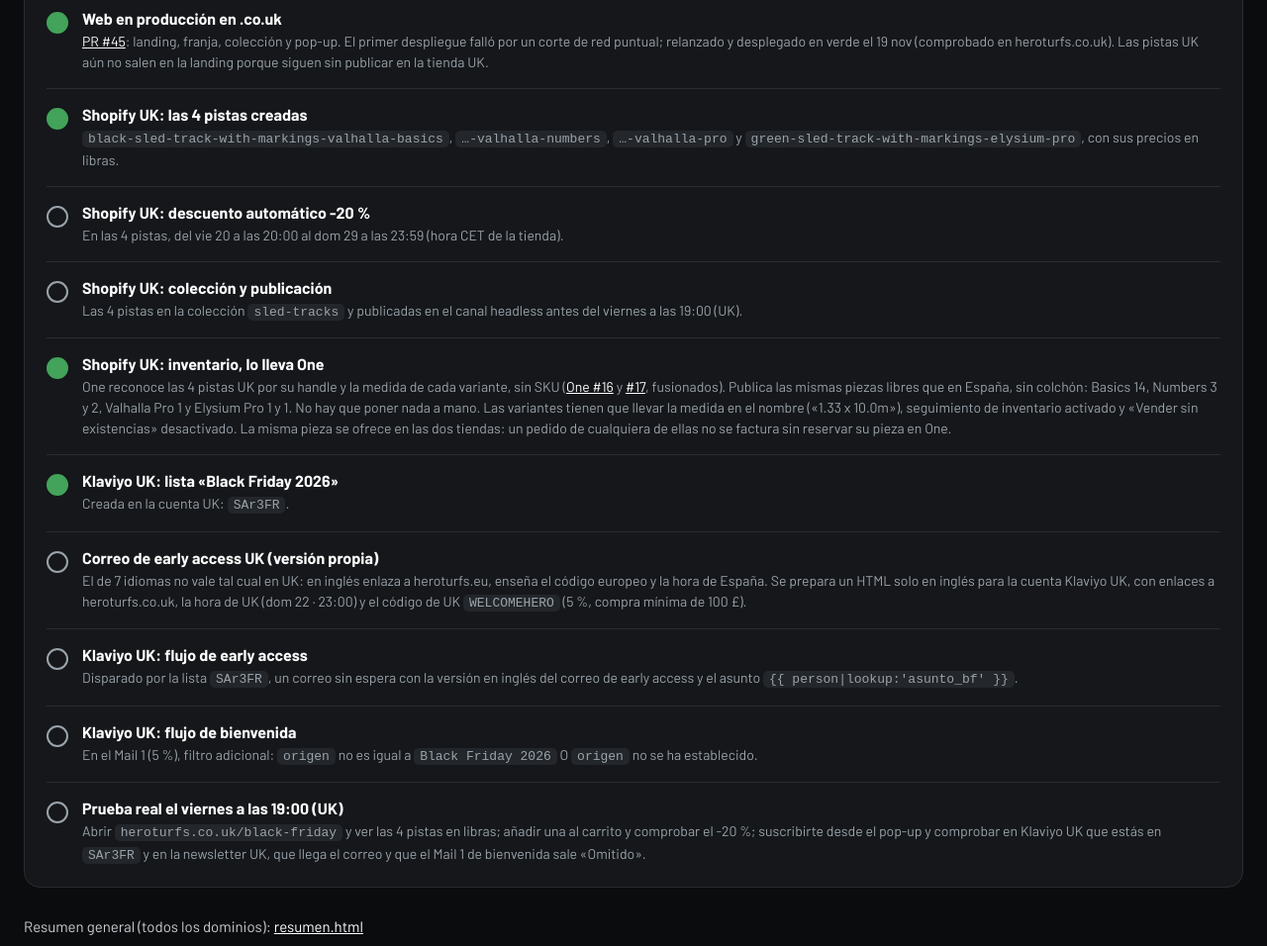
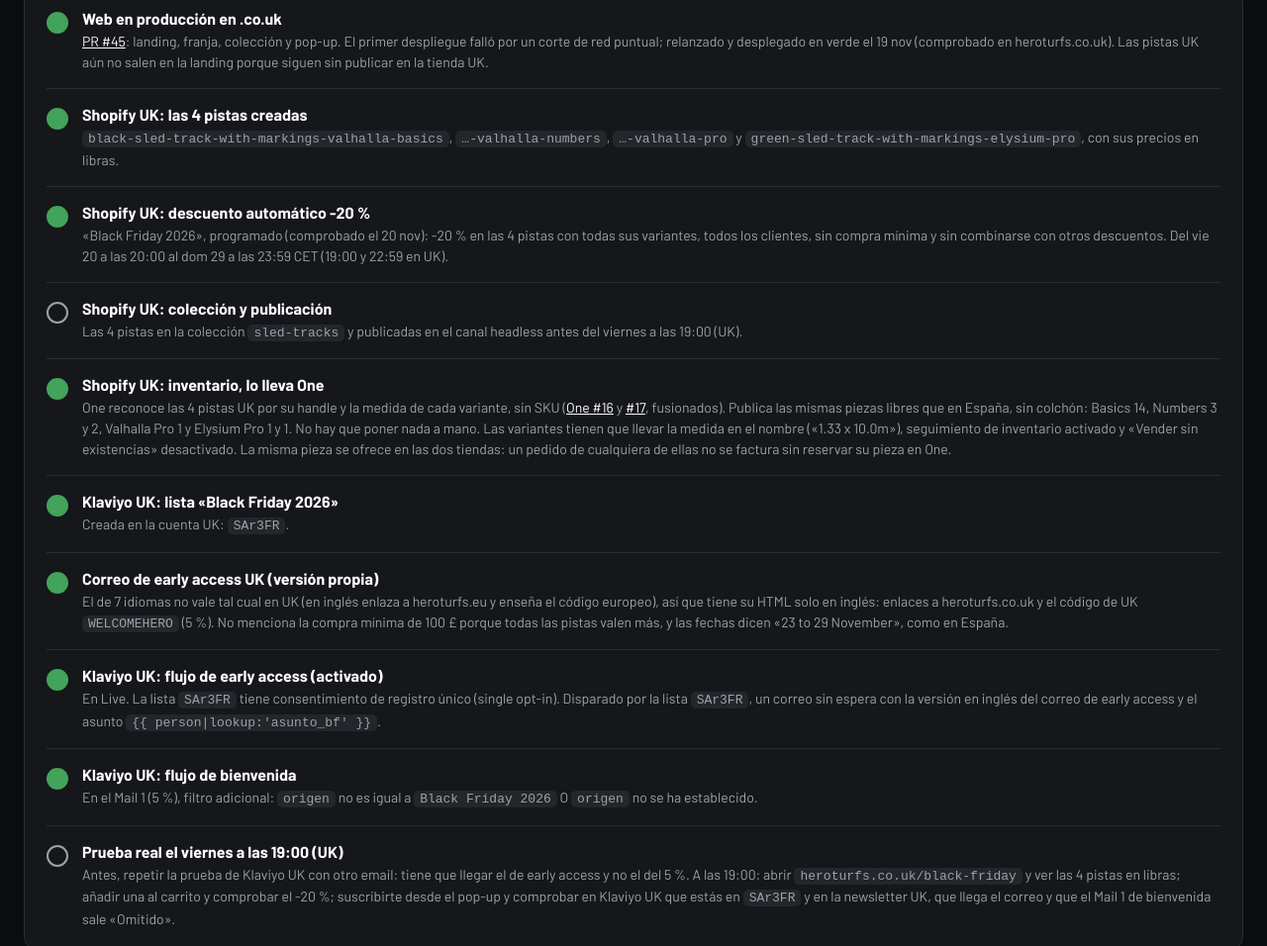
Before and after one commit to anarols/heroturfs-black-friday-2026, a plain HTML site: page resumen-uk.html in a window 1280 px wide. Shown: the part 1047-2003 px from the top of the page at 99% size. Drawn offline with Linux system fonts and the light colour scheme; a web font is replaced by a local one.

Commit message:
Resumen UK: descuento programado, correo y flujos de Klaviyo hechos

```diff
--- a/resumen-uk.html
+++ b/resumen-uk.html
@@ -99,14 +99,14 @@
   <div class="list">
     <div class="row done"><span class="dot"></span><div><b>Web en producción en .co.uk</b><span><a href="https://github.com/ROLSCARPETS/heroturfs-web-2026/pull/45" target="_blank">PR #45</a>: landing, franja, colección y pop-up. El primer despliegue falló por un corte de red puntual; relanzado y desplegado en verde el 19 nov (comprobado en heroturfs.co.uk). Las pistas UK aún no salen en la landing porque siguen sin publicar en la tienda UK.</span></div></div>
     <div class="row done"><span class="dot"></span><div><b>Shopify UK: las 4 pistas creadas</b><span><code>black-sled-track-with-markings-valhalla-basics</code>, <code>…-valhalla-numbers</code>, <code>…-valhalla-pro</code> y <code>green-sled-track-with-markings-elysium-pro</code>, con sus precios en libras.</span></div></div>
-    <div class="row"><span class="dot"></span><div><b>Shopify UK: descuento automático -20 %</b><span>En las 4 pistas, del vie 20 a las 20:00 al dom 29 a las 23:59 (hora CET de la tienda).</span></div></div>
+    <div class="row done"><span class="dot"></span><div><b>Shopify UK: descuento automático -20 %</b><span>«Black Friday 2026», programado (comprobado el 20 nov): -20 % en las 4 pistas con todas sus variantes, todos los clientes, sin compra mínima y sin combinarse con otros descuentos. Del vie 20 a las 20:00 al dom 29 a las 23:59 CET (19:00 y 22:59 en UK).</span></div></div>
     <div class="row"><span class="dot"></span><div><b>Shopify UK: colección y publicación</b><span>Las 4 pistas en la colección <code>sled-tracks</code> y publicadas en el canal headless antes del viernes a las 19:00 (UK).</span></div></div>
     <div class="row done"><span class="dot"></span><div><b>Shopify UK: inventario, lo lleva One</b><span>One reconoce las 4 pistas UK por su handle y la medida de cada variante, sin SKU (<a href="https://github.com/ROLSCARPETS/heroturfs-one/pull/16" target="_blank">One #16</a> y <a href="https://github.com/ROLSCARPETS/heroturfs-one/pull/17" target="_blank">#17</a>, fusionados). Publica las mismas piezas libres que en España, sin colchón: Basics 14, Numbers 3 y 2, Valhalla Pro 1 y Elysium Pro 1 y 1. No hay que poner nada a mano. Las variantes tienen que llevar la medida en el nombre («1.33 x 10.0m»), seguimiento de inventario activado y «Vender sin existencias» desactivado. La misma pieza se ofrece en las dos tiendas: un pedido de cualquiera de ellas no se factura sin reservar su pieza en One.</span></div></div>
     <div class="row done"><span class="dot"></span><div><b>Klaviyo UK: lista «Black Friday 2026»</b><span>Creada en la cuenta UK: <code>SAr3FR</code>.</span></div></div>
-    <div class="row"><span class="dot"></span><div><b>Correo de early access UK (versión propia)</b><span>El de 7 idiomas no vale tal cual en UK: en inglés enlaza a heroturfs.eu, enseña el código europeo y la hora de España. Se prepara un HTML solo en inglés para la cuenta Klaviyo UK, con enlaces a heroturfs.co.uk, la hora de UK (dom 22 · 23:00) y el código de UK <code>WELCOMEHERO</code> (5 %, compra mínima de 100 £).</span></div></div>
-    <div class="row"><span class="dot"></span><div><b>Klaviyo UK: flujo de early access</b><span>Disparado por la lista <code>SAr3FR</code>, un correo sin espera con la versión en inglés del correo de early access y el asunto <code>{{ person|lookup:'asunto_bf' }}</code>.</span></div></div>
-    <div class="row"><span class="dot"></span><div><b>Klaviyo UK: flujo de bienvenida</b><span>En el Mail 1 (5 %), filtro adicional: <code>origen</code> no es igual a <code>Black Friday 2026</code> O <code>origen</code> no se ha establecido.</span></div></div>
-    <div class="row"><span class="dot"></span><div><b>Prueba real el viernes a las 19:00 (UK)</b><span>Abrir <code>heroturfs.co.uk/black-friday</code> y ver las 4 pistas en libras; añadir una al carrito y comprobar el -20 %; suscribirte desde el pop-up y comprobar en Klaviyo UK que estás en <code>SAr3FR</code> y en la newsletter UK, que llega el correo y que el Mail 1 de bienvenida sale «Omitido».</span></div></div>
+    <div class="row done"><span class="dot"></span><div><b>Correo de early access UK (versión propia)</b><span>El de 7 idiomas no vale tal cual en UK (en inglés enlaza a heroturfs.eu y enseña el código europeo), así que tiene su HTML solo en inglés: enlaces a heroturfs.co.uk y el código de UK <code>WELCOMEHERO</code> (5 %). No menciona la compra mínima de 100 £ porque todas las pistas valen más, y las fechas dicen «23 to 29 November», como en España.</span></div></div>
+    <div class="row done"><span class="dot"></span><div><b>Klaviyo UK: flujo de early access (activado)</b><span>En Live. La lista <code>SAr3FR</code> tiene consentimiento de registro único (single opt-in). Disparado por la lista <code>SAr3FR</code>, un correo sin espera con la versión en inglés del correo de early access y el asunto <code>{{ person|lookup:'asunto_bf' }}</code>.</span></div></div>
+    <div class="row done"><span class="dot"></span><div><b>Klaviyo UK: flujo de bienvenida</b><span>En el Mail 1 (5 %), filtro adicional: <code>origen</code> no es igual a <code>Black Friday 2026</code> O <code>origen</code> no se ha establecido.</span></div></div>
+    <div class="row"><span class="dot"></span><div><b>Prueba real el viernes a las 19:00 (UK)</b><span>Antes, repetir la prueba de Klaviyo UK con otro email: tiene que llegar el de early access y no el del 5 %. A las 19:00: abrir <code>heroturfs.co.uk/black-friday</code> y ver las 4 pistas en libras; añadir una al carrito y comprobar el -20 %; suscribirte desde el pop-up y comprobar en Klaviyo UK que estás en <code>SAr3FR</code> y en la newsletter UK, que llega el correo y que el Mail 1 de bienvenida sale «Omitido».</span></div></div>
   </div>
   <p class="lead" style="margin-top:28px;font-size:15px">Resumen general (todos los dominios): <a href="https://anarols.github.io/heroturfs-black-friday-2026/resumen.html" style="color:#fff">resumen.html</a></p>
 </div>
```
